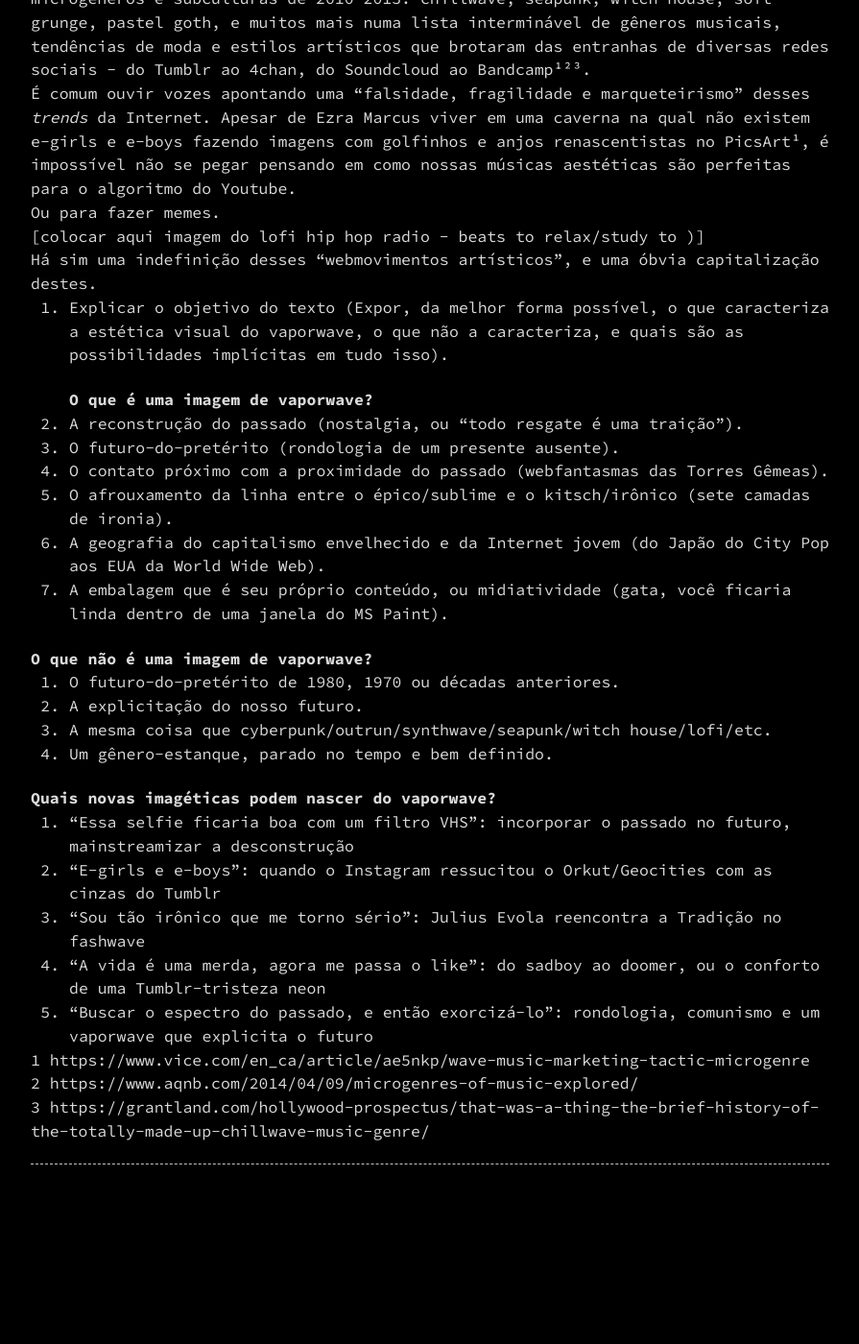
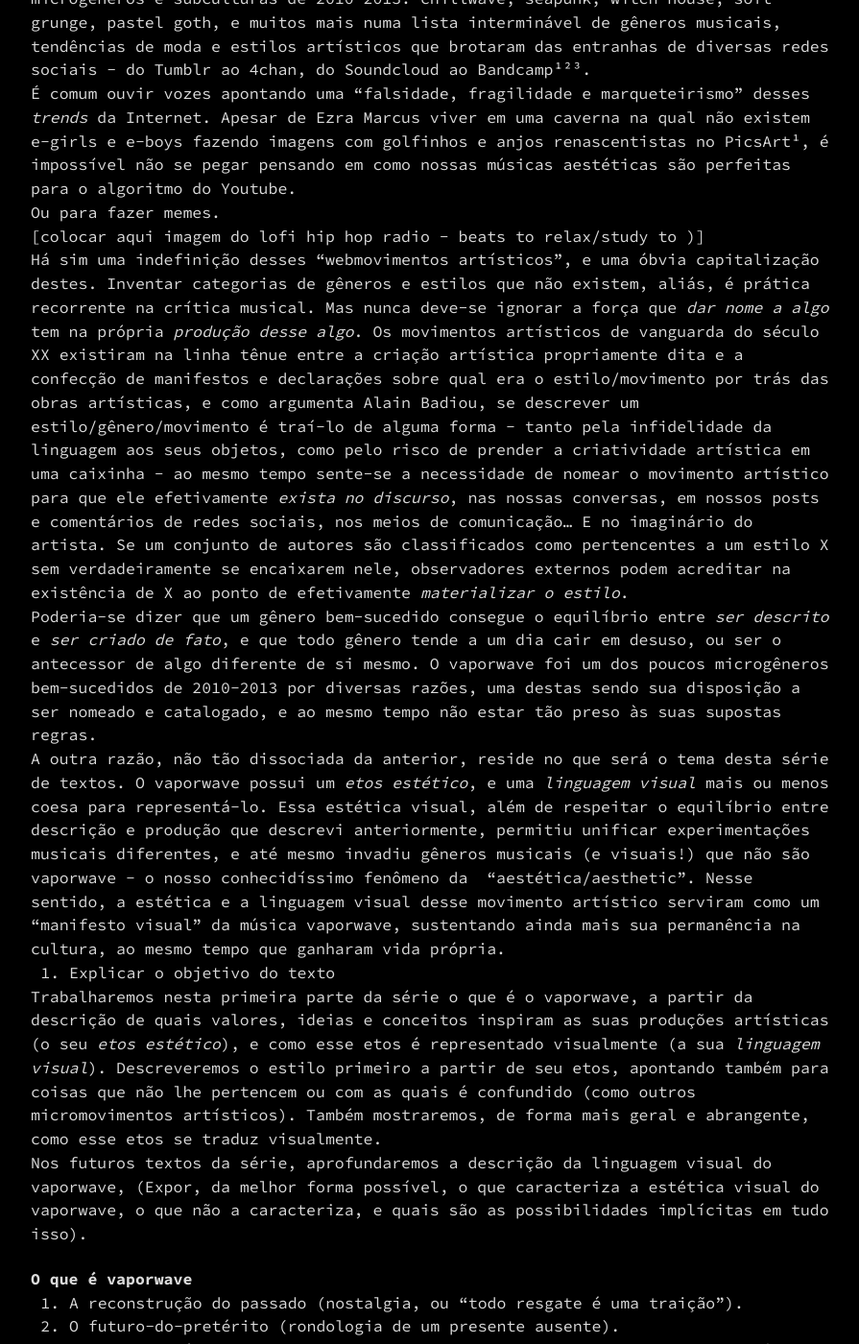
Before and after one commit to doctrinationwave/doctrinationwave.github.io, a Jekyll site: the page built from a_estética_visual_do_vaporwave_1.md, in a window 1280 px wide and 1400 px high, scrolled down 320 px. Shown: the whole window at 96% size, without its empty margins (192-1087 px from the left). Built offline with Jekyll 4.4.1, drawn with Linux system fonts in a browser that asks for light colours; our own code applies the rules of GitHub Pages for plain Markdown files; before the commit the page ends 1563 px from its top, so only the background shows below that; some of the changed text lies outside the part shown.

Commit message:
Update a_estética_visual_do_vaporwave_1.md

```diff
--- a/a_estética_visual_do_vaporwave_1.md
+++ b/a_estética_visual_do_vaporwave_1.md
@@ -27,10 +27,24 @@ Ou para fazer memes.
 
 |
 
-Há sim uma indefinição desses "webmovimentos artísticos", e uma óbvia capitalização destes.
+Há sim uma indefinição desses "webmovimentos artísticos", e uma óbvia capitalização destes. Inventar categorias de gêneros e estilos que não existem, aliás, é prática recorrente na crítica musical. Mas nunca deve-se ignorar a força que _dar nome a algo_ tem na própria _produção desse algo_. Os movimentos artísticos de vanguarda do século XX existiram na linha tênue entre a criação artística propriamente dita e a confecção de manifestos e declarações sobre qual era o estilo/movimento por trás das obras artísticas, e como argumenta Alain Badiou, se descrever um estilo/gênero/movimento é traí-lo de alguma forma - tanto pela infidelidade da linguagem aos seus objetos, como pelo risco de prender a criatividade artística em uma caixinha - ao mesmo tempo sente-se a necessidade de nomear o movimento artístico para que ele efetivamente _exista no discurso_, nas nossas conversas, em nossos posts e comentários de redes sociais, nos meios de comunicação... E no imaginário do artista. Se um conjunto de autores são classificados como pertencentes a um estilo X sem verdadeiramente se encaixarem nele, observadores externos podem acreditar na existência de X ao ponto de efetivamente _materializar o estilo_.
+
+|
+
+Poderia-se dizer que um gênero bem-sucedido consegue o equilíbrio entre _ser descrito_ e _ser criado de fato_, e que todo gênero tende a um dia cair em desuso, ou ser o antecessor de algo diferente de si mesmo. O vaporwave foi um dos poucos microgêneros bem-sucedidos de 2010-2013 por diversas razões, uma destas sendo sua disposição a ser nomeado e catalogado, e ao mesmo tempo não estar tão preso às suas supostas regras.
+
+|
+
+A outra razão, não tão dissociada da anterior, reside no que será o tema desta série de textos. O vaporwave possui um _etos estético_, e uma _linguagem visual_ mais ou menos coesa para representá-lo. Essa estética visual, além de respeitar o equilíbrio entre descrição e produção que descrevi anteriormente, permitiu unificar experimentações musicais diferentes, e até mesmo invadiu gêneros musicais (e visuais!) que não são vaporwave - o nosso conhecidíssimo fenômeno da  "aestética/aesthetic". Nesse sentido, a estética e a linguagem visual desse movimento artístico serviram como um "manifesto visual" da música vaporwave, sustentando ainda mais sua permanência na cultura, ao mesmo tempo que ganharam vida própria.
+
+|
+
 2. Explicar o objetivo do texto
-  (Expor, da melhor forma possível, o que caracteriza a estética visual do vaporwave, o que não a caracteriza, e quais são as possibilidades implícitas em tudo isso).
-### O que é uma imagem de vaporwave?
+
+Trabalharemos nesta primeira parte da série o que é o vaporwave, a partir da descrição de quais valores, ideias e conceitos inspiram as suas produções artísticas (o seu _etos estético_), e como esse etos é representado visualmente (a sua _linguagem visual_). Descreveremos o estilo primeiro a partir de seu etos, apontando também para coisas que não lhe pertencem ou com as quais é confundido (como outros micromovimentos artísticos). Também mostraremos, de forma mais geral e abrangente, como esse etos se traduz visualmente.
+
+Nos futuros textos da série, aprofundaremos a descrição da linguagem visual do vaporwave, (Expor, da melhor forma possível, o que caracteriza a estética visual do vaporwave, o que não a caracteriza, e quais são as possibilidades implícitas em tudo isso).
+### O que é vaporwave
 
 1. A reconstrução do passado (nostalgia, ou "todo resgate é uma traição").
 2. O futuro-do-pretérito (rondologia de um presente ausente).
@@ -39,12 +53,14 @@ Há sim uma indefinição desses "webmovimentos artísticos", e uma óbvia capit
 6. A geografia do capitalismo envelhecido e da Internet jovem (do Japão do City Pop aos EUA da World Wide Web).
 5. A embalagem que é seu próprio conteúdo, ou midiatividade (gata, você ficaria linda dentro de uma janela do MS Paint).
 
-### O que não é uma imagem de vaporwave?
+### O que não é o ethos do vaporwave
 
 1. O futuro-do-pretérito de 1980, 1970 ou décadas anteriores.
 2. A explicitação do nosso futuro.
 3. A mesma coisa que cyberpunk/outrun/synthwave/seapunk/witch house/lofi/etc.
 4. Um gênero-estanque, parado no tempo e bem definido.
+
+###
 
 ### Quais novas imagéticas podem nascer do vaporwave?
 
```
